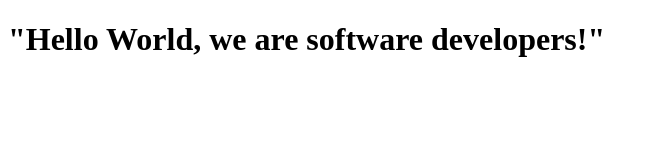
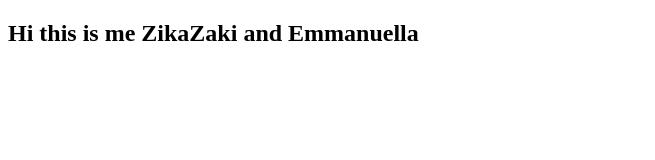
Before and after one commit to ZikaZaki/microverse-epp, a plain HTML site: page index.html in a window 1280 px wide. Shown: the whole page, without its empty margins (0-655 px from the left). Drawn offline with Linux system fonts and the light colour scheme.

Commit message:
Adding the welcom-section with h1 tag and projects-section

```diff
--- a/index.html
+++ b/index.html
@@ -9,7 +9,8 @@
   <body>
     <script src="https://cdn.freecodecamp.org/testable-projects-fcc/v1/bundle.js"></script>
 
-    <h1>"Hello World, we are software developers!"</h1>
+    <section id="welcome-section"><h1>Hi this is me ZikaZaki and Emmanuella</h1></section>
+    <section id="projects"></section>
     <!--
 
     Hello Camper!
```
